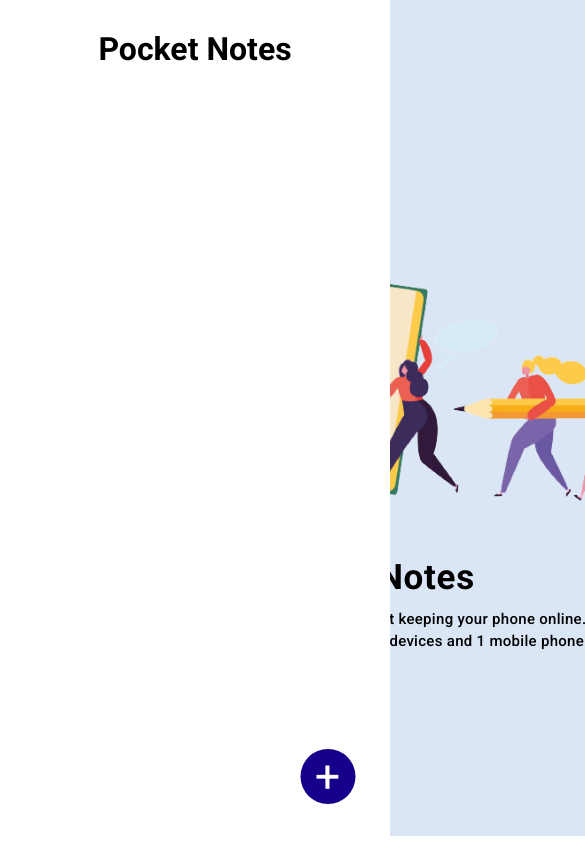
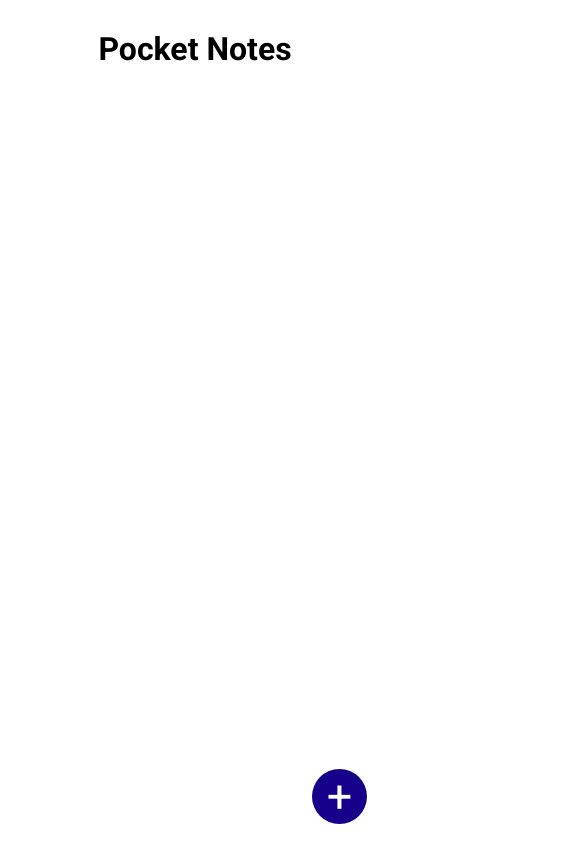
Before and after one commit to Sharad1013/Pocket-Notes, a React (Vite) app: page / in a window 390 px wide. Shown: the top 844 px of the page, 585 px wide, since content can reach past the window. Built offline with nearby package versions, Linux system fonts and the light colour scheme.

Commit message:
Add Mobile View

```diff
--- a/src/components/NotesApp.jsx
+++ b/src/components/NotesApp.jsx
@@ -1,10 +1,14 @@
-import React, { useState } from "react";
+import React, { useEffect, useState } from "react";
 import Sidebar from "./Sidebar";
 import AddGroup from "./AddGroup";
+import NotesContainer from "./NotesContainer";
 import "./styles/NotesApp.css";
 
 const NotesApp = () => {
   const [showAddGroup, setShowAddGroup] = useState(false);
+  const [selectedGroup, setSelectedGroup] = useState(null);
+  const [isMobile, setIsMobile] = useState(window.innerWidth <= 768);
+  // Track window resize to update isMobile state
 
   const handleAddGroupClick = () => {
     setShowAddGroup(true);
@@ -13,6 +17,7 @@ const NotesApp = () => {
   const handleCloseAddGroup = () => {
     setShowAddGroup(false);
   };
+
 
   return (
     <div className="notes-app">
--- a/src/components/styles/Home.css
+++ b/src/components/styles/Home.css
@@ -79,7 +79,11 @@
   }
 }
 
+/* Mobile view adjustments */
 @media (max-width: 767px) {
+  .main-container .content {
+    display: none;
+  }
   .encryption {
     display: none;
   }
--- a/src/components/styles/NotesApp.css
+++ b/src/components/styles/NotesApp.css
@@ -21,3 +21,8 @@
     justify-content: space-around;
   }
 }
+
+/* Desktop view */
+.notes-app {
+  display: flex;
+}
--- a/src/components/styles/Sidebar.css
+++ b/src/components/styles/Sidebar.css
@@ -8,7 +8,7 @@
   text-align: center;
   color: #000;
   height: 100%;
-  overflow: hidden;
+  overflow-y: auto;
 }
 
 .sidebar h1 {
@@ -25,7 +25,7 @@
   align-items: center;
   /* justify-content: space-between; */
   margin-top: 2rem;
-  overflow-y: auto;
+  /* overflow-y: auto; */
   flex-grow: 1;
   max-height: calc(100vh - 150px);
   padding-bottom: 70px;
@@ -103,10 +103,10 @@
 @media (max-width: 767px) {
   .sidebar {
     width: 100vw;
+    height: 100vh;
     left: 0;
     top: 0;
     max-height: 100vh;
-    overflow: hidden;
     padding: 20px;
     display: flex;
     flex-direction: column;
@@ -114,11 +114,10 @@
   .groups-list {
     flex-grow: 1;
     max-height: calc(100vh - 90px);
-    overflow-y: auto;
   }
 
   .add-button {
-    position: sticky;
+    position: fixed;
     left: 80%;
     align-self: center;
     margin-top: auto;
```
